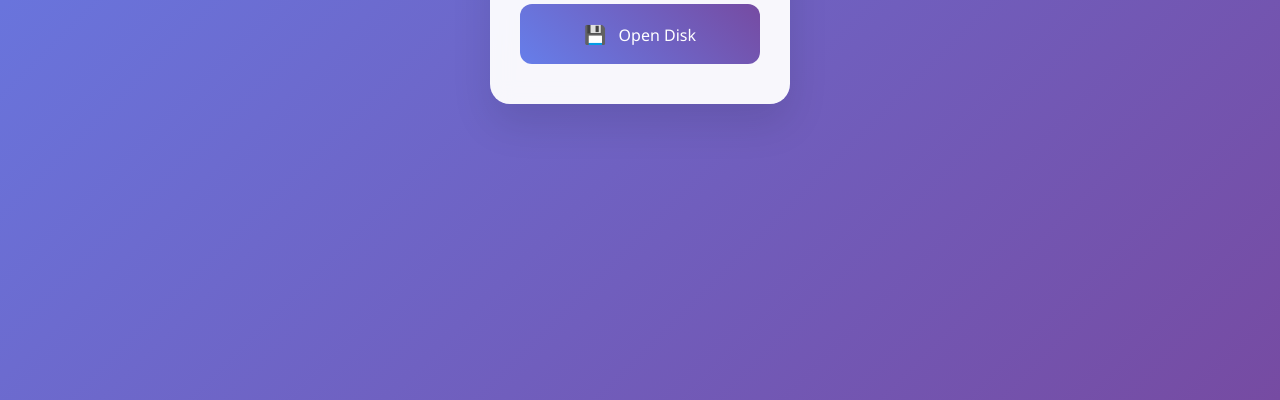
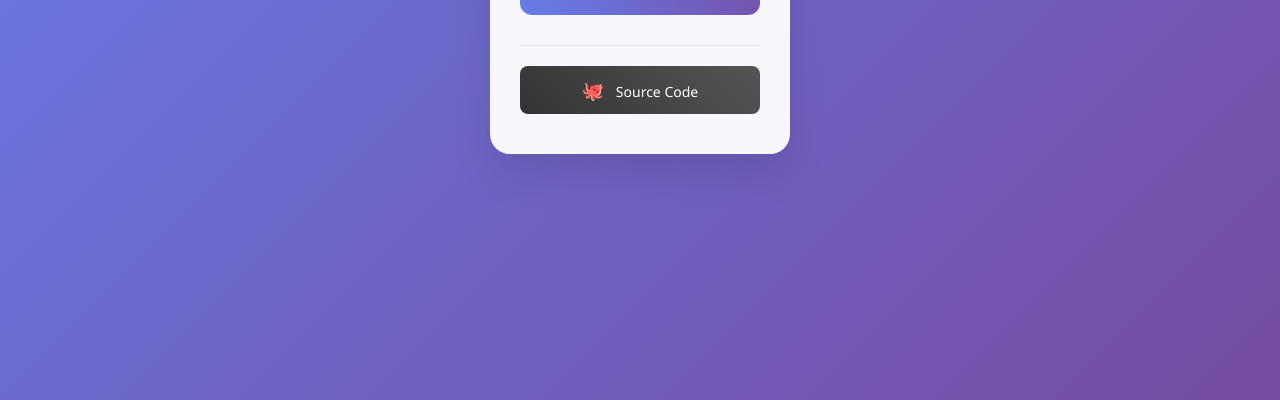
Before and after one commit to SamWang8891/web-math-sim, a plain HTML site: page index.html in a window 1280 px wide. Shown: the part 400-800 px from the top of the page. Drawn offline with Linux system fonts and the light colour scheme.

Commit message:
feat: add source code button

```diff
--- a/index.html
+++ b/index.html
@@ -93,6 +93,54 @@
             font-size: 18px;
         }
 
+        .bottom-section {
+            margin-top: 30px;
+            padding-top: 20px;
+            border-top: 1px solid rgba(0, 0, 0, 0.1);
+        }
+
+        .source-button {
+            background: linear-gradient(45deg, #333, #555);
+            color: white;
+            border: none;
+            padding: 12px 20px;
+            border-radius: 8px;
+            font-size: 14px;
+            font-weight: 500;
+            cursor: pointer;
+            transition: all 0.3s ease;
+            text-decoration: none;
+            text-align: center;
+            display: block;
+            position: relative;
+            overflow: hidden;
+        }
+
+        .source-button::before {
+            content: '';
+            position: absolute;
+            top: 0;
+            left: -100%;
+            width: 100%;
+            height: 100%;
+            background: linear-gradient(90deg, transparent, rgba(255, 255, 255, 0.2), transparent);
+            transition: left 0.5s;
+        }
+
+        .source-button:hover {
+            transform: translateY(-1px);
+            box-shadow: 0 8px 20px rgba(0, 0, 0, 0.3);
+        }
+
+        .source-button:hover::before {
+            left: 100%;
+        }
+
+        .source-button:active {
+            transform: translateY(0);
+            box-shadow: 0 4px 12px rgba(0, 0, 0, 0.2);
+        }
+
         @media (max-width: 480px) {
             .container {
                 margin: 10px;
@@ -120,6 +168,13 @@
             </a>
             <!-- Add more buttons here as needed -->
         </div>
+
+        <div class="bottom-section">
+            <a href="https://github.com/SamWang8891/web_math_sim.git" class="source-button" target="_blank">
+                <span class="icon">🐙</span>
+                Source Code
+            </a>
+        </div>
     </div>
 </body>
 </html>
```
